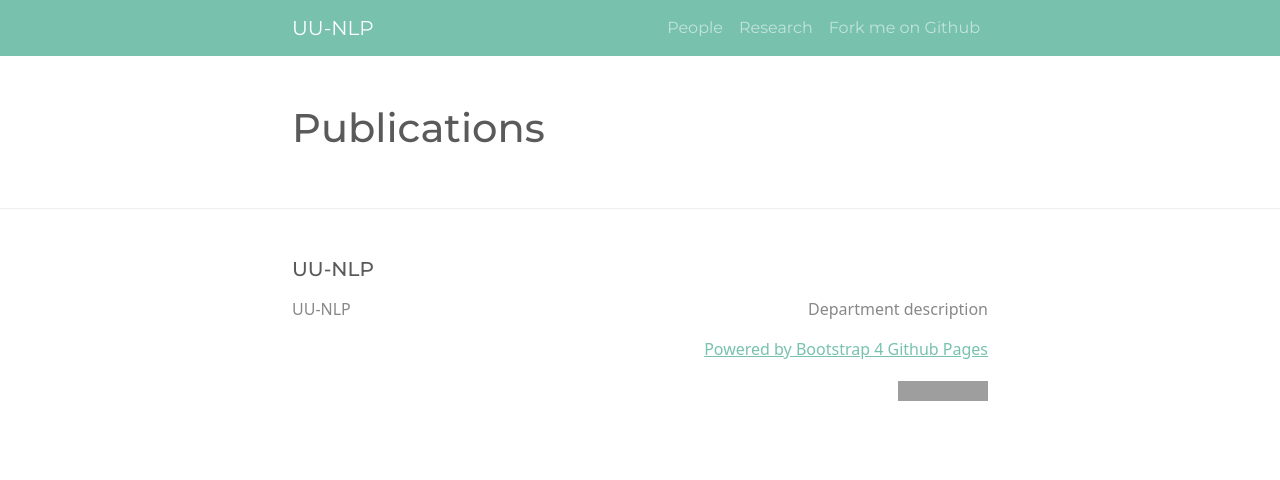
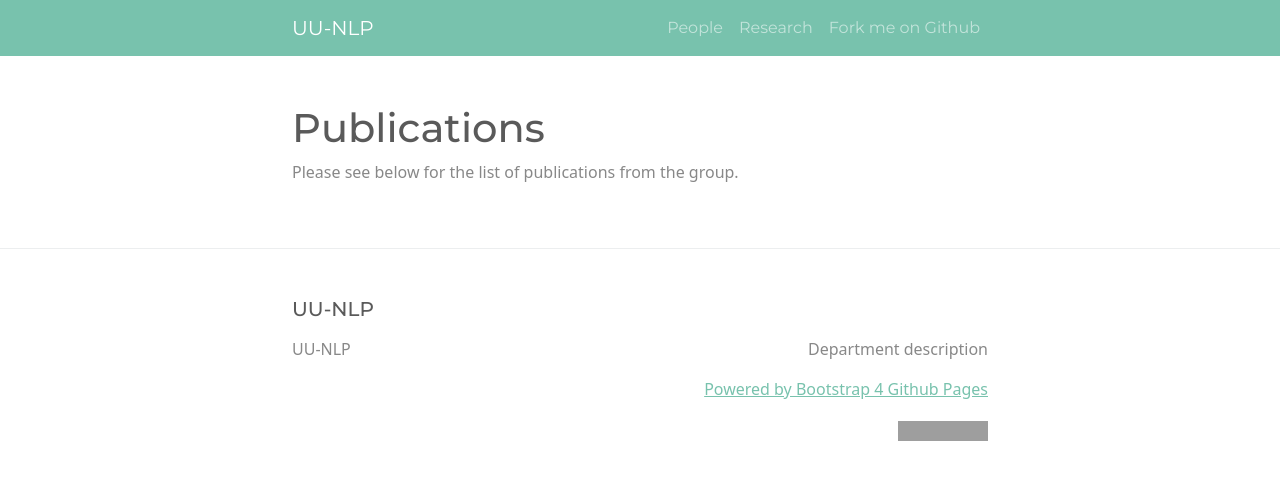
Before and after one commit to thaoanhdang/uu-nlp.github.io, a Jekyll site: the page built from publications.md, in a window 1280 px wide. Shown: the top 480 px of the page. Built offline with Jekyll 4.4.1, drawn with Linux system fonts in a browser that asks for light colours; our own code applies the rules of GitHub Pages for plain Markdown files; grey boxes are pictures that could not be loaded.

Commit message:
Update publications.md

```diff
--- a/publications.md
+++ b/publications.md
@@ -2,3 +2,4 @@
 title: Publications
 permalink: /publications/
 ---
+Please see below for the list of publications from the group.
```
